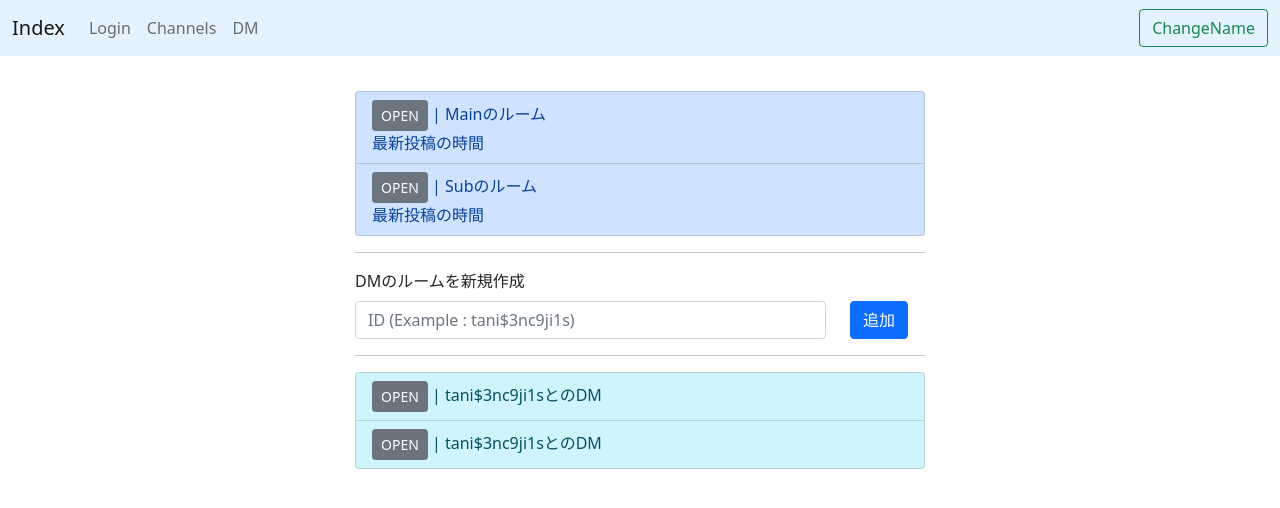
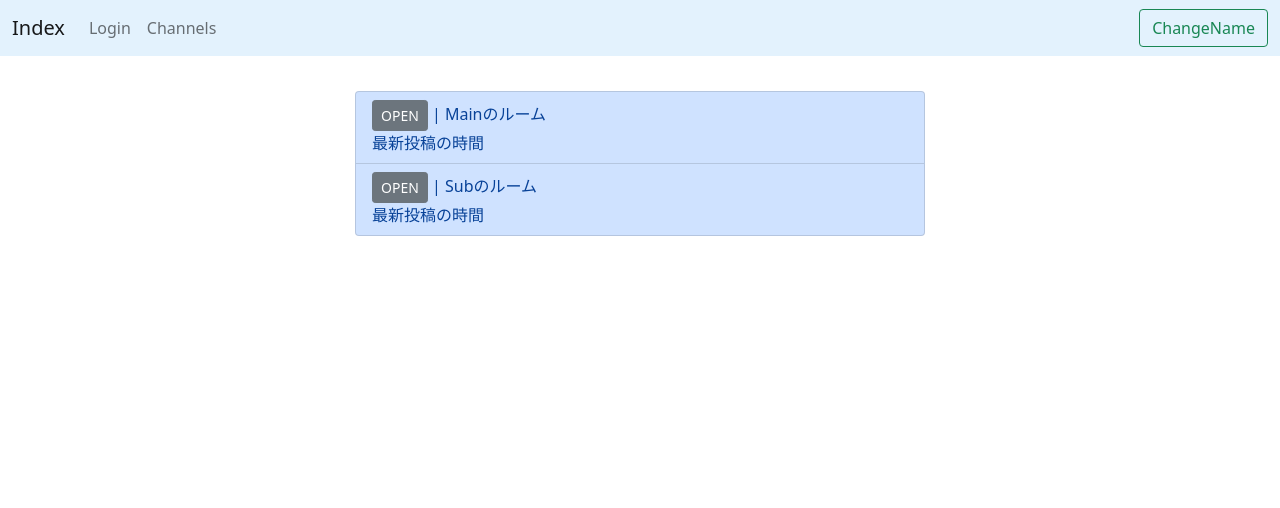
Before and after one commit to Cosmic-rare/new-c-app, a JavaScript app: page / in a window 1280 px wide. Shown: the top 508 px of the page. Built offline with nearby package versions, Linux system fonts and the light colour scheme.

Commit message:
DM関連を削除

```diff
--- a/src/App.js
+++ b/src/App.js
@@ -13,7 +13,6 @@ const App = () => {
             <Nav className="me-auto">
               <Link className="nav-link" to="/login">Login</Link>
               <Link className="nav-link" to="/channels/928245869571112970">Channels</Link>
-              <Link className="nav-link" to="/direct/928244458842116107">DM</Link>
             </Nav>
             <div className="d-flex">
             <Button variant="outline-success">ChangeName</Button>
--- a/src/pages/dm.js
+++ /dev/null
@@ -1,13 +0,0 @@
-import { useParams } from "react-router-dom"
-
-const DM = () => {
-  let params = useParams()
-
-  return(
-    <div>
-      partnerId : {params.partnerId}
-    </div>
-  )
-}
-
-export default DM
--- a/src/pages/index.js
+++ b/src/pages/index.js
@@ -15,27 +15,6 @@ const Index = () => {
             <ListGroup.Item variant="primary"><Button variant="secondary" size="sm">OPEN</Button>{" | "}<p style={{ display: "inline" }}>Subのルーム</p><p style={{ marginBottom: 0 }}>最新投稿の時間</p></ListGroup.Item>
       </ListGroup>
 
-      <hr />
-
-      <Form.Group>
-        <Form.Label>DMのルームを新規作成</Form.Label>
-        <Row>
-          <Col sm={10}>
-            <Form.Control type="text" placeholder="ID (Example : tani$3nc9ji1s)" />
-          </Col>
-          <Col sm={2}>
-            <Button>追加</Button>
-          </Col>
-        </Row>
-      </Form.Group>
-
-      <hr />
-
-      <ListGroup>
-        <ListGroup.Item variant="info"><Button variant="secondary" size="sm">OPEN</Button>{" | "}tani$3nc9ji1sとのDM</ListGroup.Item>
-        <ListGroup.Item variant="info"><Button variant="secondary" size="sm">OPEN</Button>{" | "}tani$3nc9ji1sとのDM</ListGroup.Item>
-      </ListGroup>
-
     </div >
   )
 }
--- a/src/router.js
+++ b/src/router.js
@@ -7,7 +7,6 @@ import App from "./App"
 import Login from "./pages/login"
 import Index from "./pages/index"
 import Chat from "./pages/chat"
-import DM from "./pages/dm"
 
 const Router = () => {
   return(
@@ -18,9 +17,6 @@ const Router = () => {
           <Route path="channels">
             <Route path=":roomId" element={<Chat />} />
           </Route>
-          <Route path="direct">
-            <Route path=":partnerId" element={<DM />} />
-          </Route>
           <Route index element={<Index />} />
         </Route>
       </Routes>
```
